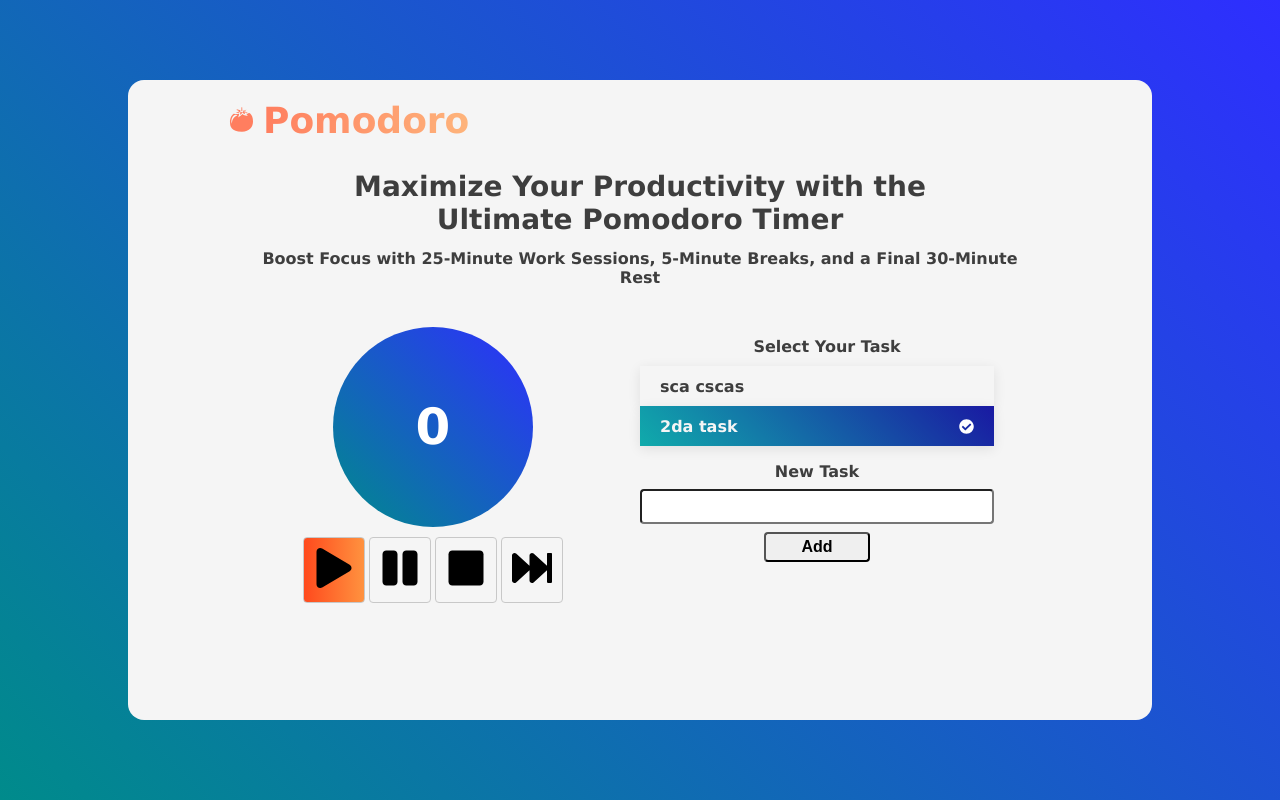
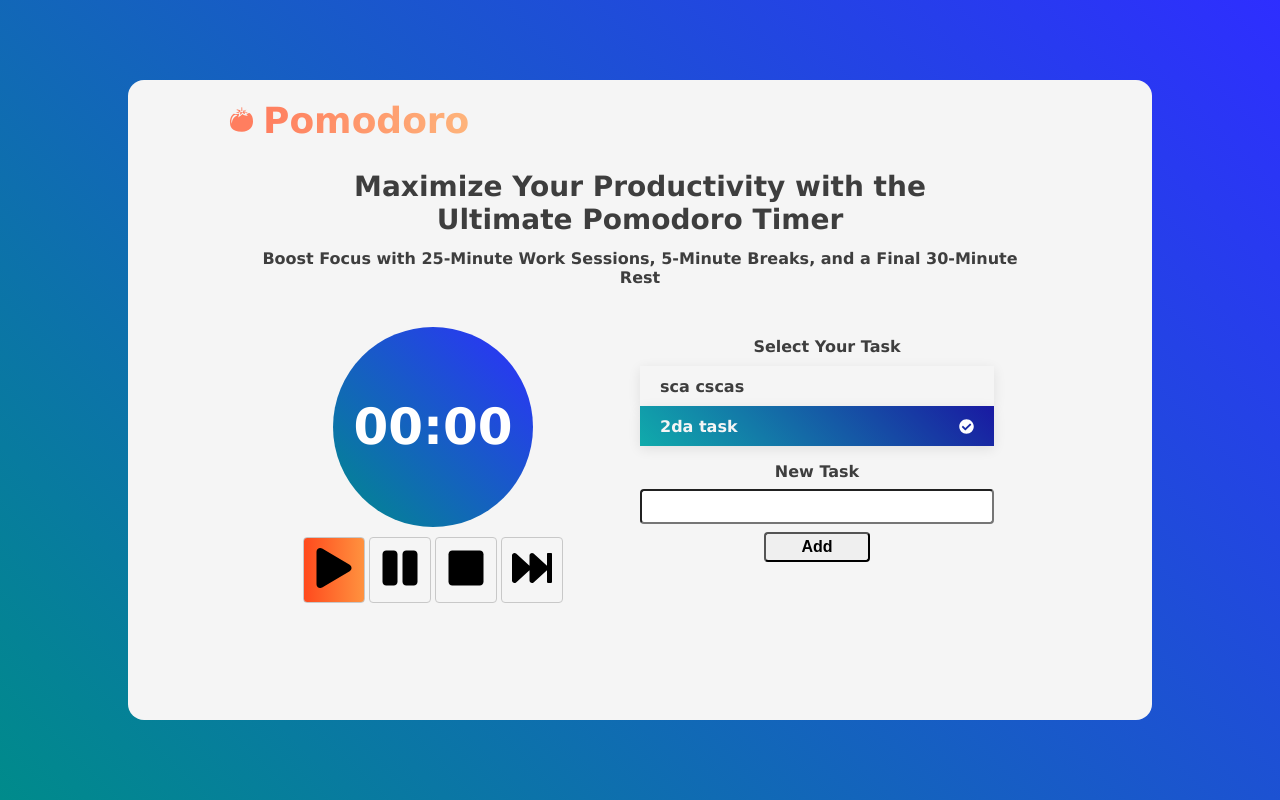
Before and after one commit to Nachocisss/pomodoro, a React (Create React App) app: page / in a window 1280 px wide. Built offline with nearby package versions, Linux system fonts and the light colour scheme.

Commit message:
format time to display to MM:SS

```diff
--- a/src/components/Timer/Timer.css
+++ b/src/components/Timer/Timer.css
@@ -32,6 +32,7 @@
 .timerIconContainer:hover {
   background: linear-gradient(90deg, #ff7e5f, #feb47b);
 }
-.timerIconContainerSelected {
+.timerIconContainerSelected,
+.timerIconContainerSelected:hover {
   background: linear-gradient(90deg, #ff4a1d, #ff923f);
 }
--- a/src/components/Timer/Timer.tsx
+++ b/src/components/Timer/Timer.tsx
@@ -2,18 +2,21 @@ import React, { useState } from "react";
 import "./Timer.css";
 import { useTodoContext } from "../../context/TodoContext.tsx";
 import buttonsList from "../../constants/buttonsList.tsx";
+import { formatTime } from "../../utils/TimeUtils.tsx";
 
 export default function Timer() {
   const { time } = useTodoContext();
   const buttonsArray = buttonsList();
   const [selectedButton, setSelectedButton] = useState(0);
+
   function clockRender() {
     return (
       <div className="clockContainer">
-        <span className="clockTime">{time}</span>
+        <span className="clockTime">{formatTime(time)}</span>
       </div>
     );
   }
+
   function timerButtons() {
     return (
       <div className="timerButtons">
--- a/src/constants/buttonsList.tsx
+++ b/src/constants/buttonsList.tsx
@@ -8,7 +8,7 @@ export default function buttonsList() {
     {
       icon: <FaPlay size={40} fill={"black"} />,
       onclick: () => {
-        putTimeOnClock(20);
+        putTimeOnClock(120);
       },
       key: "playButton",
     },
--- a/src/context/TodoContext.tsx
+++ b/src/context/TodoContext.tsx
@@ -19,8 +19,6 @@ export function TodoProvider({ children }: any) {
   const [pause, setPause] = useState(false);
 
   useEffect(() => {
-    console.log(pause);
-
     if (time <= 0 || pause) return;
     const timer = setInterval(() => {
       setTime((prevTime) => prevTime - 1);
--- /dev/null
+++ b/src/utils/TimeUtils.tsx
@@ -0,0 +1,7 @@
+export const formatTime = (seconds) => {
+  const minutes = Math.floor(seconds / 60);
+  const remainingSeconds = seconds % 60;
+  return `${String(minutes).padStart(2, "0")}:${String(
+    remainingSeconds
+  ).padStart(2, "0")}`;
+};
```
